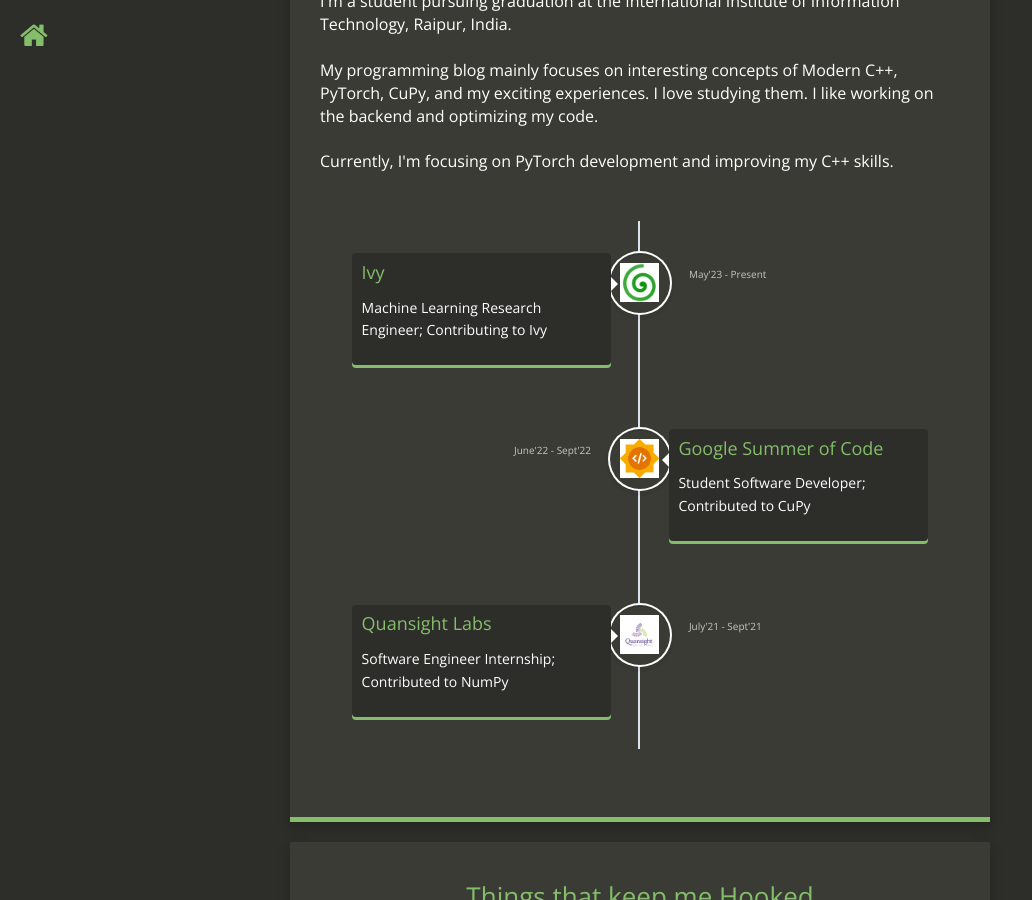
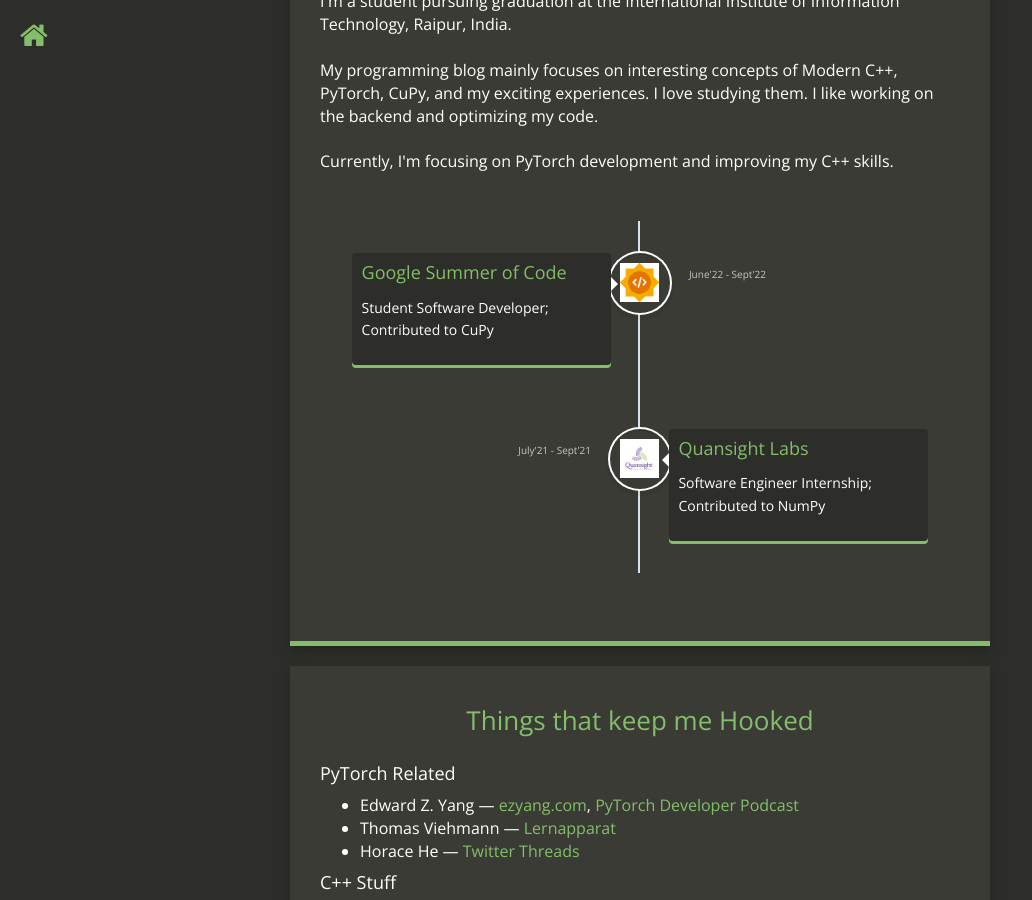
Before and after one commit to khushi-411/khushi-411.github.io, a Jekyll site: the page built from index.html, in a window 1280 px wide and 900 px high, scrolled down 1074 px. Shown: the whole window, without its empty margins (0-1032 px from the left). Built offline with Jekyll 4.4.1, drawn with Linux system fonts in a browser that asks for light colours; nearby versions of some CDN libraries.

Commit message:
remove ivy

```diff
--- a/index.html
+++ b/index.html
@@ -70,17 +70,6 @@
 
 	  <div class="cd-timeline-block">
             <div class="cd-timeline-img cd-picture">
-              <img class="cd-timeline-ivy" src="{{site-base}}/assets/ivy.jpeg">
-            </div>
-            <div class="cd-timeline-content">
-              <h2>Ivy</h2>
-              <p>Machine Learning Research Engineer; Contributing to Ivy</p>
-              <span class="cd-date">May'23 - Present</span>
-            </div> <!-- cd-timeline-content -->
-          </div>
-
-	  <div class="cd-timeline-block">
-            <div class="cd-timeline-img cd-picture">
               <img class="cd-timeline-gsoc" src="{{site-base}}/assets/gsoc.png">
             </div>
             <div class="cd-timeline-content">
```
Also changed, not shown: assets/ivy.jpeg (deleted).
